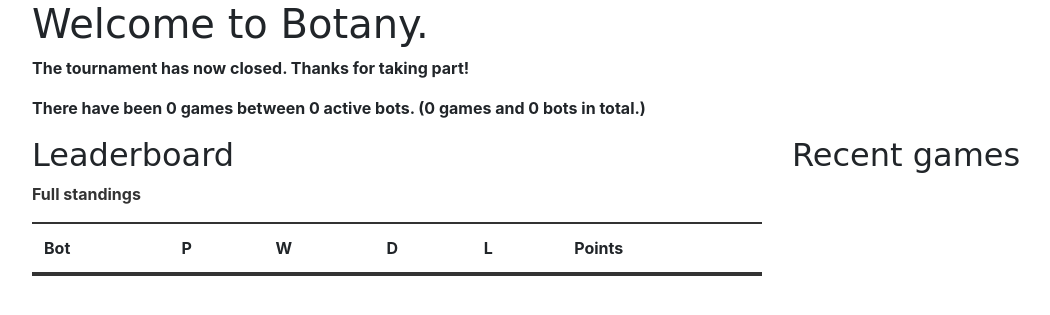
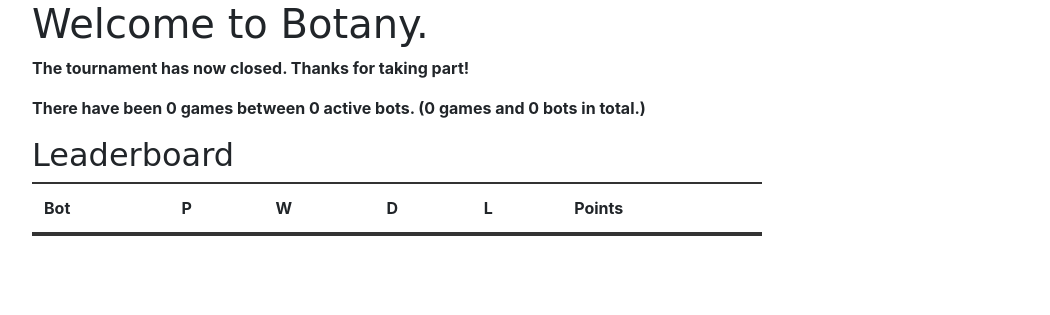
Before and after one commit to inglesp/botany, a Django app: page / in a window 1280 px wide. Shown: the part 60-375 px from the top of the page, without its empty margins (53-1103 px from the left). Run offline with Django 3.2, Linux system fonts and the light colour scheme; data that the repository does not hold is empty; parts of the project's set-up code (start-up, migrations or seed data) failed here and were passed over; some libraries are stand-ins or nearby versions; some web fonts are replaced.

Commit message:
Show full league table on homepage

```diff
--- a/server/botany/templates/botany/index.html
+++ b/server/botany/templates/botany/index.html
@@ -20,15 +20,7 @@
   <div class="col-sm-8">
     <h2>Leaderboard</h2>
 
-    <p><a href="{% url 'full_standings' %}">Full standings</a></p>
-
-    {% include "botany/_standings.html" with standings=top_of_standings linkto="bot" %}
-  </div>
-
-  <div class="col-sm-4">
-    <h2>Recent games</h2>
-
-    {% include "botany/_games.html" with games=recent_games %}
+    {% include "botany/_standings.html" with standings=standings linkto="bot" %}
   </div>
 </div>
 
--- a/server/botany/views.py
+++ b/server/botany/views.py
@@ -21,7 +21,6 @@ from .tournament import (
     all_games_against_bot,
     all_games_between_bots,
     head_to_head_summary,
-    recent_games,
     recent_games_against_bot,
     standings,
     standings_against_bot,
@@ -30,13 +29,11 @@ from .tournament import (
 
 
 def index(request):
-    top_of_standings = standings()[:10]
     tournament_closed = datetime.now(timezone.utc) > settings.BOTANY_TOURNAMENT_CLOSE_AT
 
     ctx = {
         "summary": summary(),
-        "recent_games": recent_games(),
-        "top_of_standings": top_of_standings,
+        "standing": standings(),
         "tournament_closed": tournament_closed,
     }
     return render(request, "botany/index.html", ctx)
```
